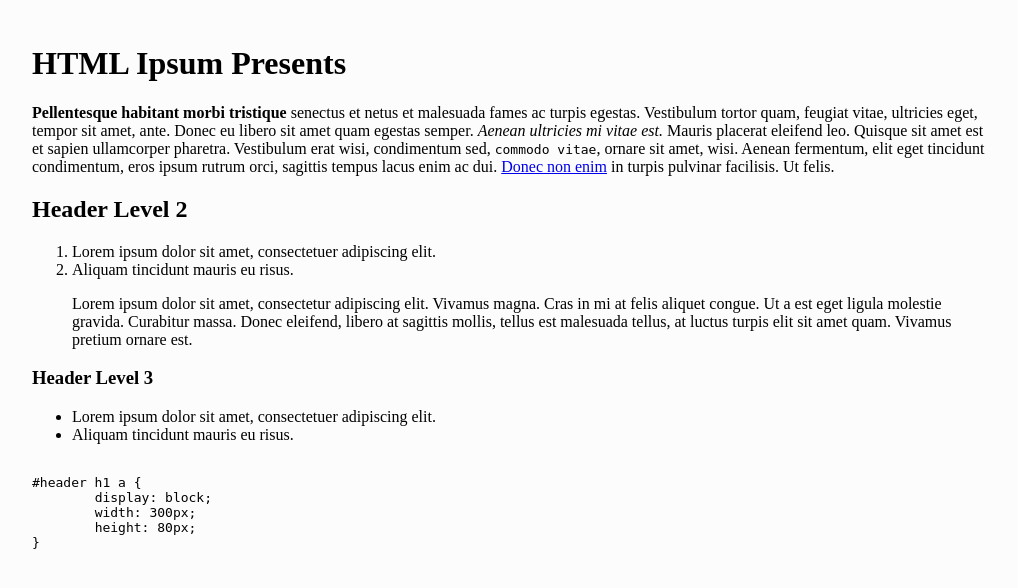
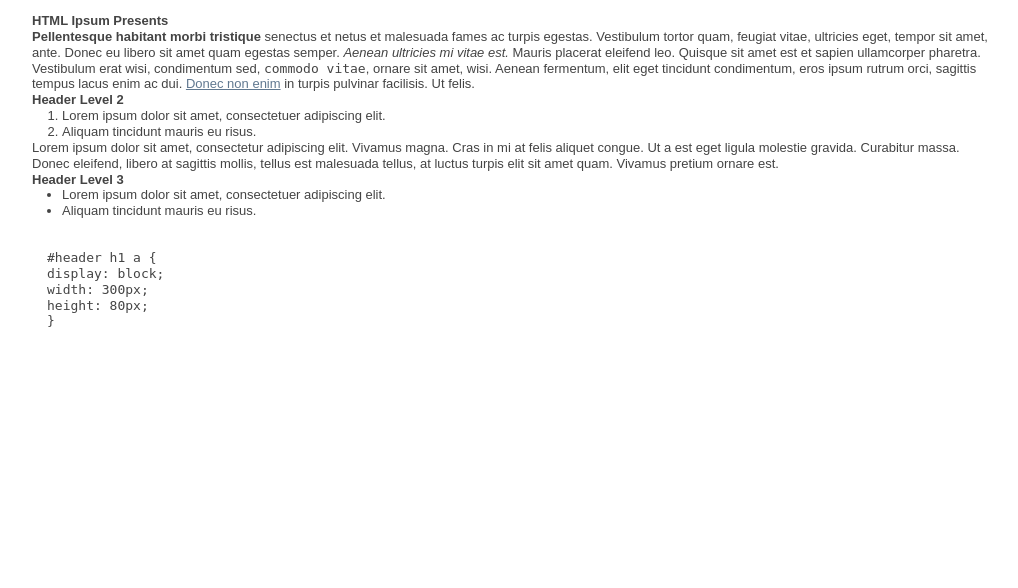
Before and after one commit to tvon/gig, a Python web app: template gig/templates/django/templates/index.html in a window 1280 px wide. Shown: the top 588 px of the page, without its empty margins (128-1146 px from the left). Run offline with Jinja, Linux system fonts and the light colour scheme; the template is opened without the code that fills it, so the values that code supplies are empty; some libraries are stand-ins or nearby versions.

Commit message:
html5 boilerplate changes

```diff
--- a/gig/templates/django/media/css/base.css
+++ b/gig/templates/django/media/css/base.css
@@ -1,11 +1,263 @@
-body {
-    background: #fcfcfc;
-    color: #000;
+/*
+  style.css contains a reset, font normalization and some base styles.
+
+  credit is left where credit is due.
+  additionally, much inspiration was taken from these projects:
+    yui.yahooapis.com/2.8.1/build/base/base.css
+    camendesign.com/design/
+    praegnanz.de/weblog/htmlcssjs-kickstart
+*/
+
+/*
+  html5doctor.com Reset Stylesheet (Eric Meyer's Reset Reloaded + HTML5 baseline)
+  v1.4 2009-07-27 | Authors: Eric Meyer & Richard Clark
+  html5doctor.com/html-5-reset-stylesheet/
+*/
+
+html, body, div, span, object, iframe,
+h1, h2, h3, h4, h5, h6, p, blockquote, pre,
+abbr, address, cite, code,
+del, dfn, em, img, ins, kbd, q, samp,
+small, strong, sub, sup, var,
+b, i,
+dl, dt, dd, ol, ul, li,
+fieldset, form, label, legend,
+table, caption, tbody, tfoot, thead, tr, th, td,
+article, aside, figure, footer, header,
+hgroup, menu, nav, section, menu,
+time, mark, audio, video {
+  margin:0;
+  padding:0;
+  border:0;
+  outline:0;
+  font-size:100%;
+  vertical-align:baseline;
+  background:transparent;
 }
 
-#page {
-    width: 960px;
-    margin-left: auto;
-    margin-right: auto;
-    padding: 1em;
+article, aside, figure, footer, header,
+hgroup, nav, section { display:block; }
+
+nav ul { list-style:none; }
+
+blockquote, q { quotes:none; }
+
+blockquote:before, blockquote:after,
+q:before, q:after { content:''; content:none; }
+
+a { margin:0; padding:0; font-size:100%; vertical-align:baseline; background:transparent; }
+
+ins { background-color:#ff9; color:#000; text-decoration:none; }
+
+mark { background-color:#ff9; color:#000; font-style:italic; font-weight:bold; }
+
+del { text-decoration: line-through; }
+
+abbr[title], dfn[title] { border-bottom:1px dotted #000; cursor:help; }
+
+/* tables still need cellspacing="0" in the markup */
+table { border-collapse:collapse; border-spacing:0; }
+
+hr { display:block; height:1px; border:0; border-top:1px solid #ccc; margin:1em 0; padding:0; }
+
+input, select { vertical-align:middle; }
+/* END RESET CSS */
+
+
+/*
+fonts.css from the YUI Library: developer.yahoo.com/yui/
+          Please refer to developer.yahoo.com/yui/fonts/ for font sizing percentages
+
+There are three custom edits:
+ * remove arial, helvetica from explicit font stack
+ * make the line-height relative and unit-less
+ * remove the pre, code styles
+*/
+body { font:13px sans-serif; *font-size:small; *font:x-small; line-height:1.22; }
+
+table { font-size:inherit; font:100%; }
+
+select, input, textarea { font:99% sans-serif; }
+
+
+/* normalize monospace sizing
+ * en.wikipedia.org/wiki/MediaWiki_talk:Common.css/Archive_11#Teletype_style_fix_for_Chrome
+ */
+pre, code, kbd, samp { font-family: monospace, sans-serif; }
+
+
+
+/*
+ * minimal base styles
+ */
+
+
+/* #444 looks better than black: twitter.com/H_FJ/statuses/11800719859 */
+body, select, input, textarea { color:#444; }
+
+/* Headers (h1,h2,etc) have no default font-size or margin,
+   you'll want to define those yourself. */
+
+/* www.aestheticallyloyal.com/public/optimize-legibility/ */
+h1,h2,h3,h4,h5,h6 { font-weight: bold; text-rendering: optimizeLegibility; }
+
+/* maxvoltar.com/archive/-webkit-font-smoothing */
+html { -webkit-font-smoothing: antialiased; }
+
+
+/* Accessible focus treatment: people.opera.com/patrickl/experiments/keyboard/test */
+a:hover, a:active { outline: none; }
+
+a, a:active, a:visited { color:#607890; }
+a:hover { color:#036; }
+
+
+ul { margin-left:30px; }
+ol { margin-left:30px; list-style-type: decimal; }
+
+small { font-size:85%; }
+strong, th { font-weight: bold; }
+
+td, td img { vertical-align:top; }
+
+sub { vertical-align: sub; font-size: smaller; }
+sup { vertical-align: super; font-size: smaller; }
+
+pre {
+  padding: 15px;
+
+  /* www.pathf.com/blogs/2008/05/formatting-quoted-code-in-blog-posts-css21-white-space-pre-wrap/ */
+  white-space: pre; /* CSS2 */
+  white-space: pre-wrap; /* CSS 2.1 */
+  white-space: pre-line; /* CSS 3 (and 2.1 as well, actually) */
+  word-wrap: break-word; /* IE */
 }
+
+/* align checkboxes, radios, text inputs with their label
+   by: Thierry Koblentz tjkdesign.com/ez-css/css/base.css  */
+input[type="radio"] { vertical-align: text-bottom; }
+input[type="checkbox"] { vertical-align: bottom; *vertical-align: baseline; }
+.ie6 input { vertical-align: text-bottom; }
+
+/* hand cursor on clickable input elements */
+label, input[type=button], input[type=submit], button { cursor: pointer; }
+
+
+/* These selection declarations have to be separate.
+   No text-shadow: twitter.com/miketaylr/status/12228805301
+   Also: hot pink. */
+::-moz-selection{ background: #FF5E99; color:#fff; text-shadow: none; }
+::selection { background:#FF5E99; color:#fff; text-shadow: none; }
+
+/*  j.mp/webkit-tap-highlight-color */
+a:link { -webkit-tap-highlight-color: #FF5E99; }
+
+
+/* always force a scrollbar in non-IE */
+html { overflow-y: scroll; }
+
+/* make buttons play nice in IE:
+   www.viget.com/inspire/styling-the-button-element-in-internet-explorer/ */
+button {  width: auto; overflow: visible; }
+
+/* bicubic resizing for non-native sized IMG:
+   code.flickr.com/blog/2008/11/12/on-ui-quality-the-little-things-client-side-image-resizing/ */
+.ie7 img { -ms-interpolation-mode: bicubic; }
+
+
+
+/*
+ * Non-semantic helper classes
+ */
+
+/* for image replacement */
+.ir { display:block; text-indent:-999em; overflow:hidden; background-repeat: no-repeat; }
+
+/* Hide for both screenreaders and browsers
+   css-discuss.incutio.com/wiki/Screenreader_Visibility */
+.hidden { display:none; visibility:hidden; }
+
+/* Hide only visually, but have it available for screenreaders
+   www.webaim.org/techniques/css/invisiblecontent/
+   Solution from: j.mp/visuallyhidden - Thanks Jonathan Neal! */
+.visuallyhidden { position:absolute !important;
+  clip: rect(1px 1px 1px 1px); /* IE6, IE7 */
+  clip: rect(1px, 1px, 1px, 1px); }
+
+/* Hide visually and from screenreaders, but maintain layout */
+.invisible { visibility: hidden; }
+
+/* >> The Magnificent CLEARFIX << */
+.clearfix:after { content: "."; display: block; height: 0; clear: both; visibility: hidden; }
+.clearfix { display: inline-block; }
+* html .clearfix { height: 1%; } /* Hides from IE-mac \*/
+.clearfix { display: block; }
+
+
+
+
+
+ /* Primary Styles
+    Author:
+ */
+
+
+
+
+
+
+
+
+
+
+
+/*
+ * print styles
+ * inlined to avoid required HTTP connection www.phpied.com/delay-loading-your-print-css/
+ */
+@media print {
+  * { background: transparent !important; color: #444 !important; text-shadow: none; }
+
+  a, a:visited { color: #444 !important; text-decoration: underline; }
+
+  a:after { content: " (" attr(href) ")"; }
+
+  abbr:after { content: " (" attr(title) ")"; }
+
+  .ir a:after { content: ""; }  /* Don't show links for images */
+
+  pre, blockquote { border: 1px solid #999; page-break-inside: avoid; }
+
+  img { page-break-inside: avoid; }
+
+  @page { margin: 0.5cm; }
+
+  p, h2, h3 { orphans: 3; widows: 3; }
+
+  h2, h3{ page-break-after: avoid; }
+}
+
+
+
+/*
+ * Media queries for responsive design
+ */
+
+@media all and (orientation:portrait) {
+  /* Style adjustments for portrait mode goes here */
+
+}
+
+@media all and (orientation:landscape) {
+  /* Style adjustments for landscape mode goes here */
+
+}
+
+/* Grade-A Mobile Browsers (Opera Mobile, iPhone Safari, Android Chrome)
+   Consider this: www.cloudfour.com/css-media-query-for-mobile-is-fools-gold/ */
+@media screen and (max-device-width: 480px) {
+
+
+  /* Prevent iOS, WinMobile from adjusting font size */
+  html { -webkit-text-size-adjust:none; -ms-text-size-adjust:none; }
+}
--- a/gig/templates/django/media/robots.txt
+++ b/gig/templates/django/media/robots.txt
@@ -1,2 +1 @@
 User-agent: *
-Disallow:
--- a/gig/templates/django/templates/404.html
+++ b/gig/templates/django/templates/404.html
@@ -3,7 +3,7 @@
 {% block title %}Page Not Found - 404{% endblock %}
 
 {% block content %}
-<p>
-    The page you are looking for cannot be found.
-</p>
+<details>
+  <summary><h1>Not found</h1></summary>
+</details>
 {% endblock %}
--- a/gig/templates/django/templates/base.html
+++ b/gig/templates/django/templates/base.html
@@ -1,26 +1,106 @@
-<!DOCTYPE html PUBLIC "-//W3C//DTD XHTML 1.0 Transitional//EN"
-	"http://www.w3.org/TR/xhtml1/DTD/xhtml1-transitional.dtd">
+<!doctype html>
+<html lang="en" class="no-js">
+<head>
+    <meta charset="utf-8">
 
-<html xmlns="http://www.w3.org/1999/xhtml" xml:lang="en" lang="en">
-<head>
-	<meta http-equiv="Content-Type" content="text/html; charset=utf-8"/>
+    <!-- www.phpied.com/conditional-comments-block-downloads/ -->
+    <!--[if IE]><![endif]-->
 
-	<title>{% block title %}{% endblock %}</title>
+    <!-- Always force latest IE rendering engine (even in intranet) & Chrome Frame
+        Remove this if you use the .htaccess -->
+    <meta http-equiv="X-UA-Compatible" content="IE=edge,chrome=1">
 
-	<link rel="shortcut icon" href="{{MEDIA_URL}}favicon.ico" />
-	<link rel="stylesheet" type="text/css" href="{{MEDIA_URL}}css/base.css"/>
+    <title>{% block title %}{% endblock %}</title>
+    <meta name="description" content="">
+    <meta name="author" content="">
 
-	{% block extrahead %}{% endblock %}
+    <!--  Mobile Viewport Fix
+        j.mp/mobileviewport & davidbcalhoun.com/2010/viewport-metatag
+    device-width : Occupy full width of the screen in its current orientation
+    initial-scale = 1.0 retains dimensions instead of zooming out if page height > device height
+    maximum-scale = 1.0 retains dimensions instead of zooming in if page width < device width
+    -->
+    <meta name="viewport" content="width=device-width; initial-scale=1.0; maximum-scale=1.0;">
+
+    <!--
+    Place favicon.ico and apple-touch-icon.png in the root of your domain and delete these references
+    -->
+
+    <link rel="shortcut icon" href="{{MEDIA_URL}}favicon.ico" >
+    <link rel="apple-touch-icon" href="{{MEDIA_URL}}apple-touch-icon.png">
+
+
+    <!-- CSS : implied media="all" -->
+    <link rel="stylesheet" href="{{MEDIA_URL}}css/base.css?v=1">
+
+    <!-- For the less-enabled mobile browsers like Opera Mini -->
+    <link rel="stylesheet" media="handheld" href="{{MEDIA_URL}}css/handheld.css?v=1">
+
+    <link rel="stylesheet" media="screen" href="{{MEDIA_URL}}css/style.css?v=1">
+
+    <!-- All JavaScript at the bottom, except for Modernizr which enables HTML5 elements & feature detects -->
+    <script src="{{MEDIA_URL}}js/modernizr-1.5.min.js"></script>
+
+  	{% block extrahead %}{% endblock %}
 
 </head>
-<body>
 
-    <div id="page">
-        <div id="content">
-            {% block content %}
-            {% endblock %}
-        </div>
+<!-- paulirish.com/2008/conditional-stylesheets-vs-css-hacks-answer-neither/ -->
+<!--[if lt IE 7 ]> <body class="ie6"> <![endif]-->
+<!--[if IE 7 ]>    <body class="ie7"> <![endif]-->
+<!--[if IE 8 ]>    <body class="ie8"> <![endif]-->
+<!--[if IE 9 ]>    <body class="ie9"> <![endif]-->
+<!--[if (gt IE 9)|!(IE)]><!--> <body> <!--<![endif]-->
+
+  <div id="container">
+    <header>
+
+    </header>
+
+    <div id="main">
+        {% block content %}
+        {% endblock %}
     </div>
+
+    <footer>
+
+    </footer>
+  </div> <!--! end of #container -->
+
+
+  <!-- Javascript at the bottom for fast page loading -->
+
+  <!-- Grab Google CDN's jQuery. fall back to local if necessary -->
+  <script src="http://ajax.googleapis.com/ajax/libs/jquery/1.4.2/jquery.min.js"></script>
+  <script>!window.jQuery && document.write('<script src="{{MEDIA_URL}}js/jquery-1.4.2.min.js"><\/script>')</script>
+
+
+  <script src="{{MEDIA_URL}}js/plugins.js?v=1"></script>
+  <script src="{{MEDIA_URL}}js/script.js?v=1"></script>
+
+  <!--[if lt IE 7 ]>
+    <script src="{{MEDIA_URL}}js/dd_belatedpng.js?v=1"></script>
+  <![endif]-->
+
+
+  <!-- yui profiler and profileviewer - remove for production -->
+  <script src="{{MEDIA_URL}}js/profiling/yahoo-profiling.min.js?v=1"></script>
+  <script src="{{MEDIA_URL}}js/profiling/config.js?v=1"></script>
+  <!-- end profiling code -->
+
+
+  <!-- asynchronous google analytics: mathiasbynens.be/notes/async-analytics-snippet
+       change the UA-XXXXX-X to be your site's ID -->
+  <script>
+   var _gaq = [['_setAccount', 'UA-XXXXX-X'], ['_trackPageview']];
+   (function(d, t) {
+    var g = d.createElement(t),
+        s = d.getElementsByTagName(t)[0];
+    g.async = true;
+    g.src = '//www.google-analytics.com/ga.js';
+    s.parentNode.insertBefore(g, s);
+   })(document, 'script');
+  </script>
 
 </body>
 </html>
```
